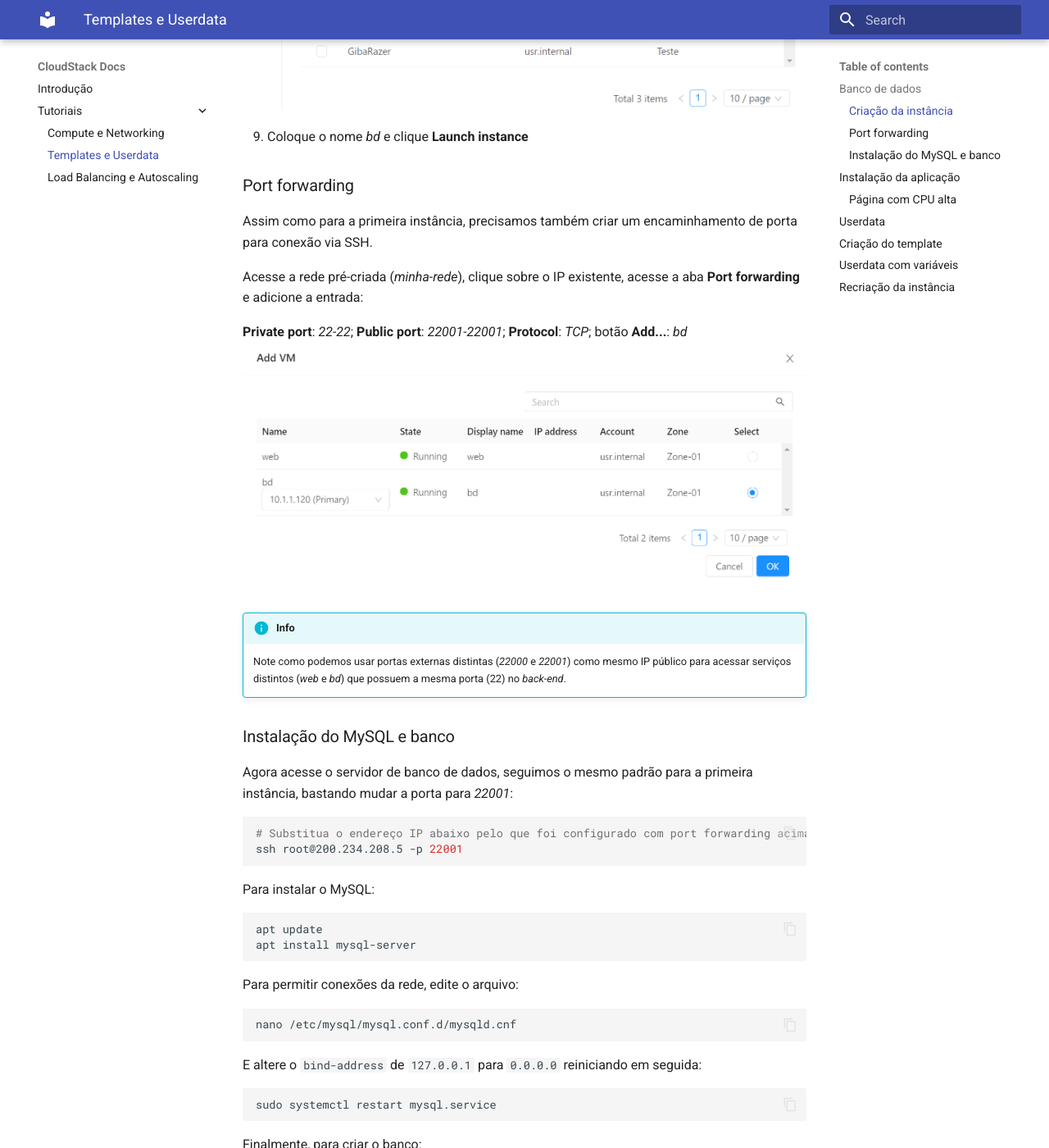
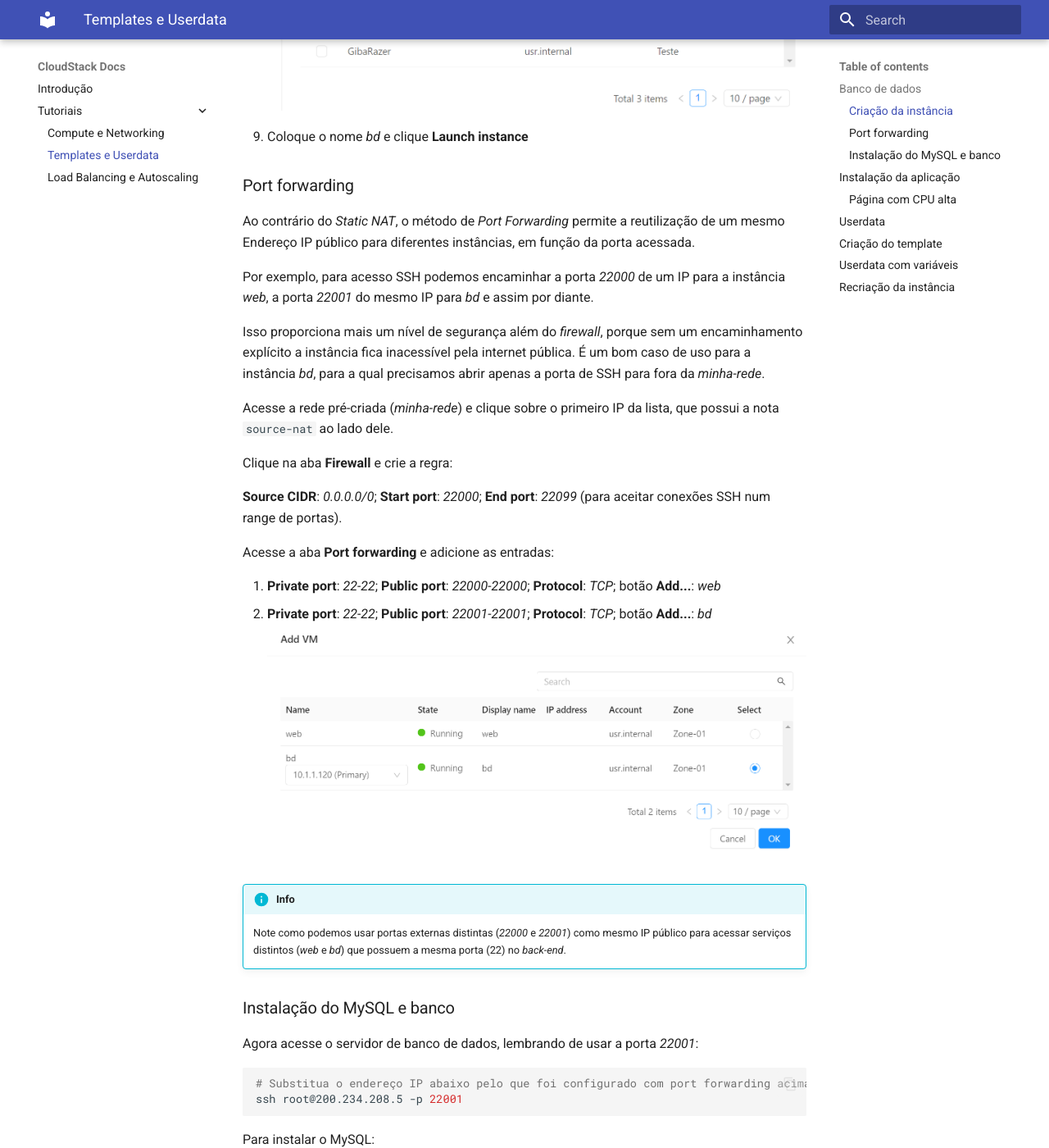
Before and after one commit to gmautner/cloudstack-docs, an MkDocs documentation site: the page built from docs/tutoriais/templates.md, in a window 1280 px wide and 1400 px high, scrolled down 1412 px. Shown: the whole window at 82% size. Built offline with MkDocs 1.6.1 and Material for MkDocs 9.7.7, drawn with Linux system fonts in a browser that asks for light colours; some of the changed text lies outside the part shown.

Commit message:
static nat

````diff
--- a/docs/tutoriais/templates.md
+++ b/docs/tutoriais/templates.md
@@ -27,11 +27,22 @@ Para suportar a aplicação que criaremos a seguir, precisamos de um banco de da
 
 ### Port forwarding
 
-Assim como para a primeira instância, precisamos também criar um encaminhamento de porta para conexão via SSH.
+Ao contrário do _Static NAT_, o método de _Port Forwarding_ permite a reutilização de um mesmo Endereço IP público para diferentes instâncias, em função da porta acessada.
 
-Acesse a rede pré-criada (_minha-rede_), clique sobre o IP existente, acesse a aba __Port forwarding__ e adicione a entrada:
+Por exemplo, para acesso SSH podemos encaminhar a porta _22000_ de um IP para a instância _web_, a porta _22001_ do mesmo IP para _bd_ e assim por diante.
 
-__Private port__: _22-22_; __Public port__: _22001-22001_; __Protocol__: _TCP_; botão __Add...__: _bd_
+Isso proporciona mais um nível de segurança além do _firewall_, porque sem um encaminhamento explícito a instância fica inacessível pela internet pública. É um bom caso de uso para a instância _bd_, para a qual precisamos abrir apenas a porta de SSH para fora da _minha-rede_.
+
+Acesse a rede pré-criada (_minha-rede_) e clique sobre o primeiro IP da lista, que possui a nota `source-nat` ao lado dele.
+
+Clique na aba __Firewall__ e crie a regra:
+
+__Source CIDR__: _0.0.0.0/0_; __Start port__: _22000_; __End port__: _22099_ (para aceitar conexões SSH num range de portas).
+
+Acesse a aba __Port forwarding__ e adicione as entradas:
+
+  1. __Private port__: _22-22_; __Public port__: _22000-22000_; __Protocol__: _TCP_; botão __Add...__: _web_
+  1. __Private port__: _22-22_; __Public port__: _22001-22001_; __Protocol__: _TCP_; botão __Add...__: _bd_
 ![Add VM](forwarding-bd.png)
 
 !!! info
@@ -39,7 +50,7 @@ __Private port__: _22-22_; __Public port__: _22001-22001_; __Protocol__: _TCP_;
 
 ### Instalação do MySQL e banco
 
-Agora acesse o servidor de banco de dados, seguimos o mesmo padrão para a primeira instância, bastando mudar a porta para _22001_:
+Agora acesse o servidor de banco de dados, lembrando de usar a porta _22001_:
 
 ```bash
 # Substitua o endereço IP abaixo pelo que foi configurado com port forwarding acima
@@ -82,7 +93,7 @@ CREATE TABLE example_database.todo_list (
 );
 ```
 !!! info
-    Embora estejamos permitindo conexões do _meu_usuario_ de qualquer host, lembre que a rede (_minha-rede_) é isolada. Não havendo portas criadas em _firewall_ nem _forwarding_, o servidor de banco permanece fechado a conexões da internet pública. A configuração acima permite acesso por qualquer servidor, desde que dentro da mesma rede.
+    Embora estejamos permitindo conexões do _meu_usuario_ de qualquer host, lembre que a rede (_minha-rede_) é isolada. Não havendo portas criadas em _firewall_ nem _forwarding_ para o MySQL, o servidor de banco permanece fechado a conexões da internet pública. A configuração acima permite acesso por qualquer servidor, desde que dentro da mesma rede.
 
     Note, também, que o usuário _root_, por default, só permite conexões do próprio servidor (_localhost_)
 
@@ -103,7 +114,7 @@ EXIT;
 !!! info
     O exemplo que segue é ilustrativo e a aplicação é muito simples. Mas a lógica serve para aplicações de qualquer natureza e complexidade, sejam monolitos, microsserviços, _back-ends_ etc.
 
-Entre novamente no servidor _web_:
+Para ilustrar o funcinamento de _port forwarding_ entre via SSH no servidor _web_:
 
 ```bash
 # Substitua o endereço IP abaixo pelo que foi configurado com port forwarding acima
@@ -124,7 +135,7 @@ phpinfo();
 EOF
 ```
 
-E acesse `http://200.234.208.5/info.php` (use o IP para o qual configurou port forwarding para o servidor _web_).
+E acesse `http://200.234.208.120/info.php` (aqui usamos o IP mapeado via _Static NAT_ para a instância _web_).
 
 Agora criaremos nossa aplicação, que lista a tabela `todo_list`:
 
@@ -159,7 +170,7 @@ try {
 !!! tip "Dica"
     Note que usamos o IP privado do bd, pois o servidor web o acessa pela rede privada. Com isso, não precisamos expor o bd para a rede pública.
 
-E acesse `http://200.234.208.5/todo.php` (use o IP para o qual configurou port forwarding para o servidor _web_).
+E acesse `http://200.234.208.120/todo.php` (use o IP mapeado via _Static NAT_ para a instância _web_).
 
 ### Página com CPU alta
 
@@ -167,6 +178,8 @@ Para testar o autoscaling mais adiante, criaremos uma página com alto consumo d
 
 !!! tip "Curiosidade"
     Eu pedi para o ChatGPT escrever uma página em PHP que consome muita CPU e gera resultados aleatórios. Ele respondeu com um método estatístico para calcular o valor de Pi.
+
+Na sessão SSH da instância _web_ execute:
 
 ```bash
 nano /var/www/html/pi.php
@@ -196,7 +209,7 @@ echo "Estimated value of Pi: $piEstimation";
 ?>
 ```
 
-Teste a página fazendo refresh no endereço `http://200.234.208.5/pi.php` algumas vezes e vendo o resultado mudar (use o IP para o qual configurou port forwarding para o servidor _web_)
+Teste a página fazendo refresh no endereço `http://200.234.208.120/pi.php` algumas vezes e vendo o resultado mudar (use o IP mapeado via _Static NAT_ para a instância _web_).
 
 ## Userdata
 
@@ -245,7 +258,7 @@ E proteja as permissões:
 chown www-data:www-data /var/www/config.php
 chmod 600 /var/www/config.php
 ```
-Acesse novamente `http://200.234.208.5/todo.php` para testar (use o IP para o qual configurou port forwarding para o servidor _web_).
+Acesse novamente `http://200.234.208.120/todo.php` para testar (use o IP mapeado via _Static NAT_ para a instância _web_).
 
 3. Finalmente, apague o arquivo criado:
 ```bash
````
